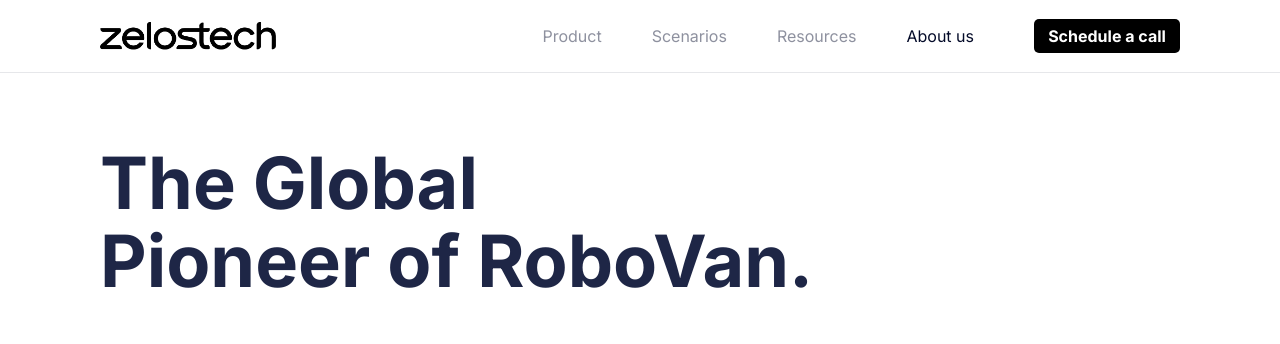
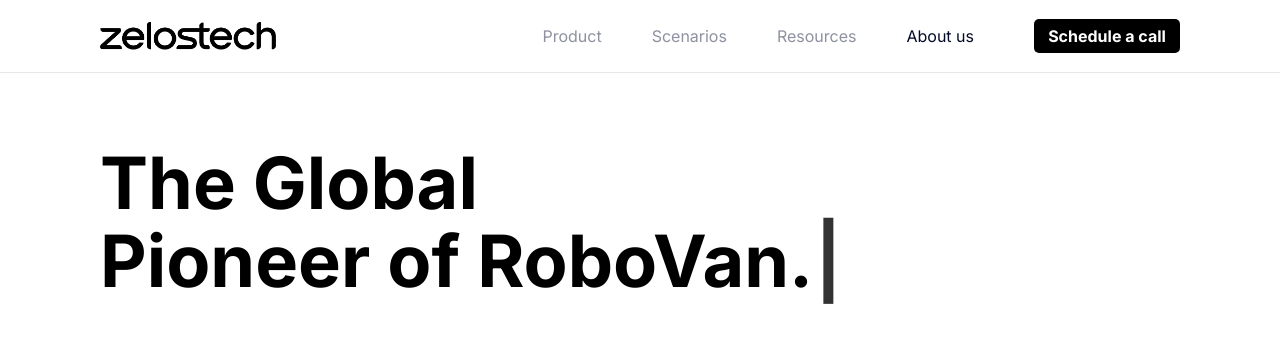
Before and after one commit to yuanchaoo/PCzelos, a Next.js app: page /about-us in a window 1280 px wide. Shown: the top 344 px of the page. Built offline with nearby package versions, Linux system fonts and the light colour scheme.

Commit message:
增加about us标题效果

```diff
--- a/src/app/about-us/page.tsx
+++ b/src/app/about-us/page.tsx
@@ -6,6 +6,7 @@ import { useEffect, useMemo, useRef, useState } from "react";
 import HomeFooterSection from "@/components/HomeFooterSection";
 import NewsSection from "@/components/NewsSection";
 import StickyHeader from "@/components/StickyHeader";
+import TextType from "@/components/ui/text-type";
 import { newsItems } from "@/data/newsItems";
 
 const LIGHT_TEXT_COLOR = { r: 192, g: 194, b: 201 }; // #C0C2C9
@@ -241,11 +242,17 @@ export default function AboutUsPage() {
         <div className="w-full border-b border-[#E6E7EA]">
           <div className="mx-auto w-full max-w-[1440px] px-6 pb-[56px] pt-[72px] md:px-10 xl:px-[100px]">
             <h1
-              className="max-w-[880px] text-[56px] font-bold leading-[1.08] text-[#1E2646] md:text-[64px] xl:text-[72px]"
+              className="max-w-[880px] text-[56px] font-bold leading-[1.08] text-black md:text-[64px] xl:text-[72px]"
               style={{ fontFamily: "var(--font-inter)" }}
             >
-              <span className="block">The Global</span>
-              <span className="block">Pioneer of RoboVan.</span>
+              <TextType
+                text={"The Global\nPioneer of RoboVan."}
+                typingSpeed={48}
+                loop={false}
+                showCursor
+                cursorCharacter="|"
+                className="leading-[1.08]"
+              />
             </h1>
             <p
               className="mt-[40px] max-w-[1120px] text-[22px] font-bold leading-[1.45] text-[#8E919F] md:text-[24px]"
@@ -264,7 +271,7 @@ export default function AboutUsPage() {
             muted
             loop
             playsInline
-            poster="/Traditional%20Logistics.png"
+            preload="auto"
           >
             <source src="/about_us.mp4" type="video/mp4" />
           </video>
--- /dev/null
+++ b/src/components/ui/text-type.tsx
@@ -0,0 +1,160 @@
+"use client";
+
+import { useEffect, useMemo, useRef, useState } from "react";
+
+import { cn } from "@/lib/utils";
+
+type TextTypeProps = {
+  text: string | string[];
+  className?: string;
+  cursorClassName?: string;
+  typingSpeed?: number;
+  deletingSpeed?: number;
+  pauseDuration?: number;
+  initialDelay?: number;
+  loop?: boolean;
+  deleteOnLoop?: boolean;
+  cursorCharacter?: string;
+  showCursor?: boolean;
+  startOnVisible?: boolean;
+};
+
+export default function TextType({
+  text,
+  className,
+  cursorClassName,
+  typingSpeed = 70,
+  deletingSpeed = 40,
+  pauseDuration = 1200,
+  initialDelay = 0,
+  loop = false,
+  deleteOnLoop = true,
+  cursorCharacter = "|",
+  showCursor = true,
+  startOnVisible = true
+}: TextTypeProps) {
+  const targetRef = useRef<HTMLSpanElement | null>(null);
+  const hasStartedRef = useRef(false);
+  const [started, setStarted] = useState(!startOnVisible);
+  const [textIndex, setTextIndex] = useState(0);
+  const [charIndex, setCharIndex] = useState(0);
+  const [isDeleting, setIsDeleting] = useState(false);
+
+  const textList = useMemo(
+    () => (Array.isArray(text) ? text : [text]).filter(Boolean),
+    [text]
+  );
+
+  useEffect(() => {
+    if (!startOnVisible || hasStartedRef.current) return;
+    if (typeof window === "undefined") return;
+    if (!("IntersectionObserver" in window)) {
+      hasStartedRef.current = true;
+      setStarted(true);
+      return;
+    }
+
+    const target = targetRef.current;
+    if (!target) return;
+
+    const observer = new IntersectionObserver(
+      (entries) => {
+        if (entries[0]?.isIntersecting) {
+          hasStartedRef.current = true;
+          setStarted(true);
+          observer.disconnect();
+        }
+      },
+      { threshold: 0.2 }
+    );
+
+    observer.observe(target);
+
+    return () => observer.disconnect();
+  }, [startOnVisible]);
+
+  useEffect(() => {
+    if (!started || textList.length === 0) return;
+
+    const activeText = textList[textIndex] ?? "";
+    let delay = isDeleting ? deletingSpeed : typingSpeed;
+    if (charIndex === 0 && !isDeleting) {
+      delay += initialDelay;
+    }
+
+    if (!isDeleting && charIndex === activeText.length) {
+      const hasNext = textIndex < textList.length - 1;
+      if (!hasNext && !loop) return;
+      delay = pauseDuration;
+    }
+
+    const timer = window.setTimeout(() => {
+      const active = textList[textIndex] ?? "";
+      const hasNext = textIndex < textList.length - 1;
+
+      if (!isDeleting) {
+        if (charIndex < active.length) {
+          setCharIndex((prev) => prev + 1);
+          return;
+        }
+
+        if (deleteOnLoop) {
+          setIsDeleting(true);
+        } else if (hasNext) {
+          setTextIndex((prev) => prev + 1);
+          setCharIndex(0);
+        } else if (loop) {
+          setTextIndex(0);
+          setCharIndex(0);
+        }
+
+        return;
+      }
+
+      if (charIndex > 0) {
+        setCharIndex((prev) => prev - 1);
+        return;
+      }
+
+      setIsDeleting(false);
+      if (hasNext) {
+        setTextIndex((prev) => prev + 1);
+      } else if (loop) {
+        setTextIndex(0);
+      }
+    }, delay);
+
+    return () => window.clearTimeout(timer);
+  }, [
+    charIndex,
+    deleteOnLoop,
+    deletingSpeed,
+    initialDelay,
+    isDeleting,
+    loop,
+    pauseDuration,
+    started,
+    textIndex,
+    textList,
+    typingSpeed
+  ]);
+
+  const activeText = textList[textIndex] ?? "";
+  const visibleText = activeText.slice(0, charIndex);
+
+  return (
+    <span ref={targetRef} className={cn("inline-block", className)}>
+      <span className="whitespace-pre-line">{visibleText}</span>
+      {showCursor ? (
+        <span
+          className={cn(
+            "ml-[2px] inline-block align-baseline text-current animate-pulse",
+            cursorClassName
+          )}
+        >
+          {cursorCharacter}
+        </span>
+      ) : null}
+    </span>
+  );
+}
```
Also changed, not shown: 1 other file (tests, documents, lock files or other folders).
